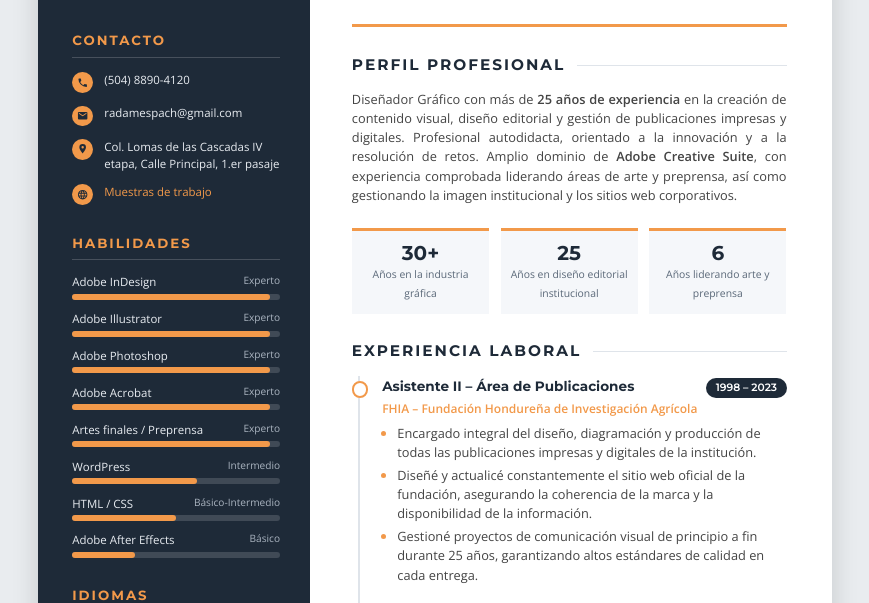
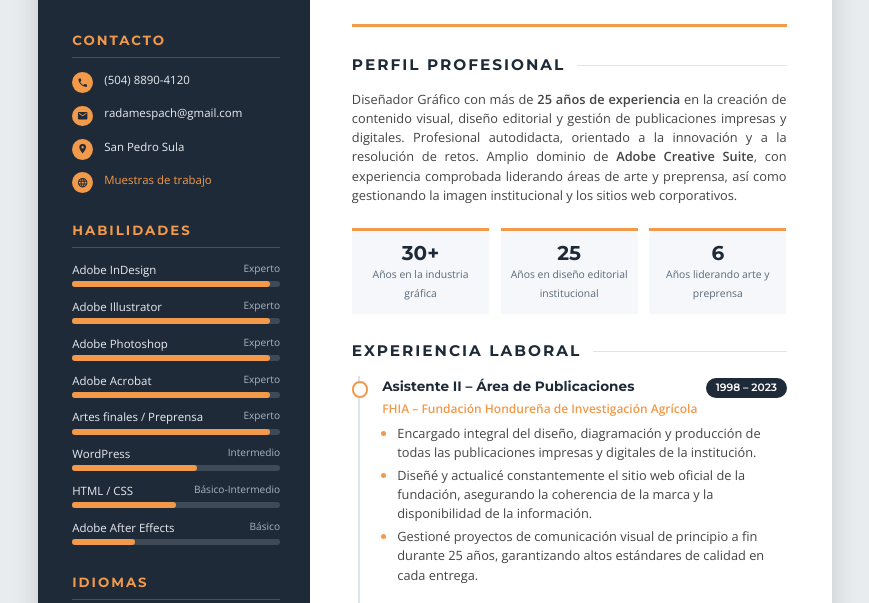
Before and after one commit to radamespach-byte/curriculum, a plain HTML site: page index.html in a window 1280 px wide. Shown: the part 189-792 px from the top of the page, without its empty margins (205-1074 px from the left). Drawn offline with nearby package versions, Linux system fonts and the light colour scheme.

Commit message:
Update index.html

```diff
--- a/index.html
+++ b/index.html
@@ -244,7 +244,7 @@
       </div>
       <div class="contact-item">
         <div class="icon"><svg viewBox="0 0 24 24"><path d="M12 2a7 7 0 00-7 7c0 5.25 7 13 7 13s7-7.75 7-13a7 7 0 00-7-7zm0 9.5A2.5 2.5 0 1114.5 9 2.5 2.5 0 0112 11.5z"/></svg></div>
-        <div>Col. Lomas de las Cascadas IV etapa, Calle Principal, 1.er pasaje</div>
+        <div>San Pedro Sula</div>
       </div>
       <div class="contact-item">
         <div class="icon"><svg viewBox="0 0 24 24"><path d="M12 2a10 10 0 100 20 10 10 0 000-20zm6.9 6h-2.9a15.7 15.7 0 00-1.4-3.6A8 8 0 0118.9 8zM12 4a14 14 0 011.9 4h-3.8A14 14 0 0112 4zM4.3 14a8.2 8.2 0 010-4h3.4a16.5 16.5 0 000 4zm.8 2h2.9a15.7 15.7 0 001.4 3.6A8 8 0 015.1 16zM8 8H5.1a8 8 0 014.3-3.6A15.7 15.7 0 008 8zm4 12a14 14 0 01-1.9-4h3.8A14 14 0 0112 20zm2.3-6H9.7a14.7 14.7 0 010-4h4.6a14.7 14.7 0 010 4zm.3 5.6A15.7 15.7 0 0016 16h2.9a8 8 0 01-4.3 3.6zm1.7-5.6a16.5 16.5 0 000-4h3.4a8.2 8.2 0 010 4z"/></svg></div>
```
